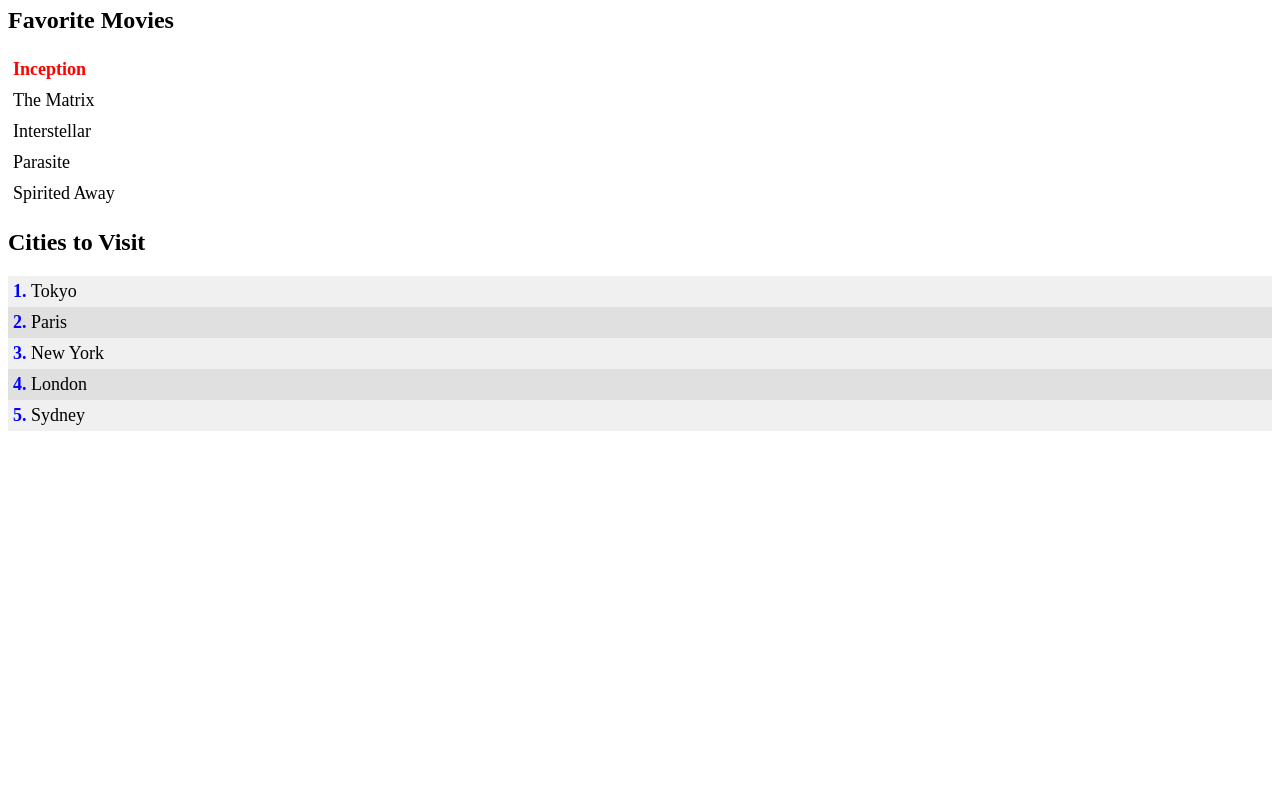
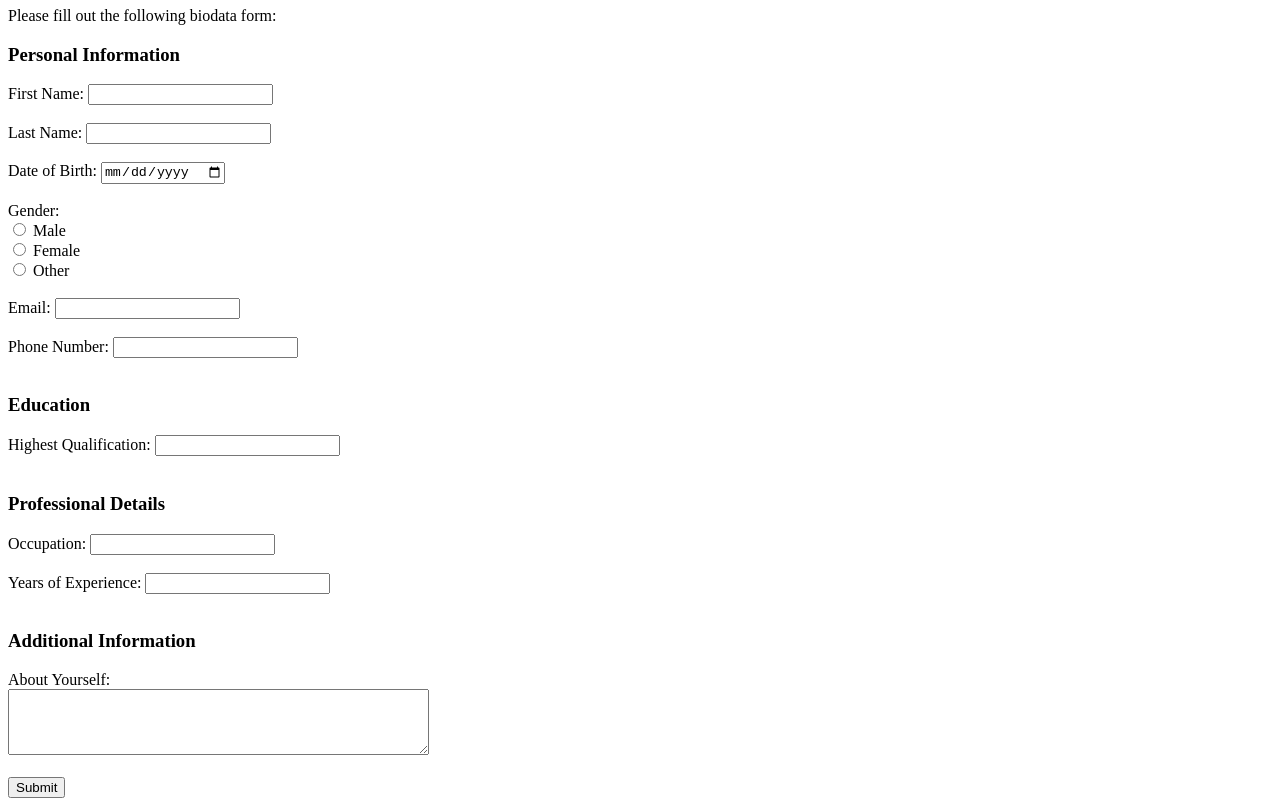
Before and after one commit to Ankit-Tomar/FullStackLab, a plain HTML site: page index.html in a window 1280 px wide. Shown: the part 73-879 px from the top of the page. Before the commit the page ends 800 px from the top, so only its background shows below. Drawn offline with Linux system fonts and the light colour scheme.

Commit message:
Add files via upload

```diff
--- a/index.html
+++ b/index.html
@@ -3,65 +3,53 @@
 <head>
     <meta charset="UTF-8">
     <meta name="viewport" content="width=device-width, initial-scale=1.0">
-    <title>Styled Lists</title>
-    <style>
-        /* Unordered list styling */
-        ul {
-            list-style-type: none; /* Remove default bullets */
-            padding: 0;
-        }
-        ul li {
-            padding: 5px;
-            font-size: 18px;
-        }
-        ul li.favorite {
-            color: red; /* Unique styling for favorite movie */
-            font-weight: bold;
-        }
-
-        /* Ordered list styling */
-        ol {
-            counter-reset: item;
-            list-style-type: none; /* Remove default numbering */
-            padding: 0;
-        }
-        ol li {
-            counter-increment: item;
-            padding: 5px;
-            font-size: 18px;
-        }
-        ol li::before {
-            content: counter(item) ". ";
-            font-weight: bold;
-            color: blue; /* Random styling for list items */
-        }
-        ol li:nth-child(odd) {
-            background-color: #f0f0f0; /* Different background for odd items */
-        }
-        ol li:nth-child(even) {
-            background-color: #e0e0e0; /* Different background for even items */
-        }
-    </style>
+    <title>Biodata Form</title>
 </head>
 <body>
-    <h1>Styled Lists</h1>
+    <h1>Biodata Form</h1>
+    <p>Please fill out the following biodata form:</p>
 
-    <h2>Favorite Movies</h2>
-    <ul>
-        <li class="favorite">Inception</li>
-        <li>The Matrix</li>
-        <li>Interstellar</li>
-        <li>Parasite</li>
-        <li>Spirited Away</li>
-    </ul>
+    <form action="#">
+        <h3>Personal Information</h3>
+        <label for="fname">First Name:</label>
+        <input type="text" id="fname" name="fname" required><br><br>
 
-    <h2>Cities to Visit</h2>
-    <ol>
-        <li>Tokyo</li>
-        <li>Paris</li>
-        <li>New York</li>
-        <li>London</li>
-        <li>Sydney</li>
-    </ol>
+        <label for="lname">Last Name:</label>
+        <input type="text" id="lname" name="lname" required><br><br>
+
+        <label for="dob">Date of Birth:</label>
+        <input type="date" id="dob" name="dob" required><br><br>
+
+        <label for="gender">Gender:</label><br>
+        <input type="radio" id="male" name="gender" value="male">
+        <label for="male">Male</label><br>
+        <input type="radio" id="female" name="gender" value="female">
+        <label for="female">Female</label><br>
+        <input type="radio" id="other" name="gender" value="other">
+        <label for="other">Other</label><br><br>
+
+        <label for="email">Email:</label>
+        <input type="email" id="email" name="email" required><br><br>
+
+        <label for="phone">Phone Number:</label>
+        <input type="tel" id="phone" name="phone" required><br><br>
+
+        <h3>Education</h3>
+        <label for="education">Highest Qualification:</label>
+        <input type="text" id="education" name="education" required><br><br>
+
+        <h3>Professional Details</h3>
+        <label for="occupation">Occupation:</label>
+        <input type="text" id="occupation" name="occupation" required><br><br>
+
+        <label for="experience">Years of Experience:</label>
+        <input type="number" id="experience" name="experience" required><br><br>
+
+        <h3>Additional Information</h3>
+        <label for="about">About Yourself:</label><br>
+        <textarea id="about" name="about" rows="4" cols="50" required></textarea><br><br>
+
+        <input type="submit" value="Submit">
+    </form>
 </body>
 </html>
```
